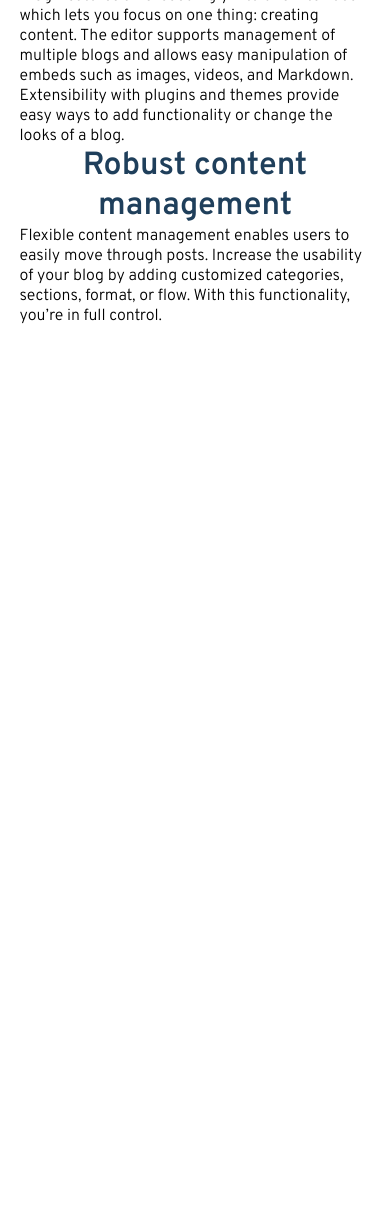
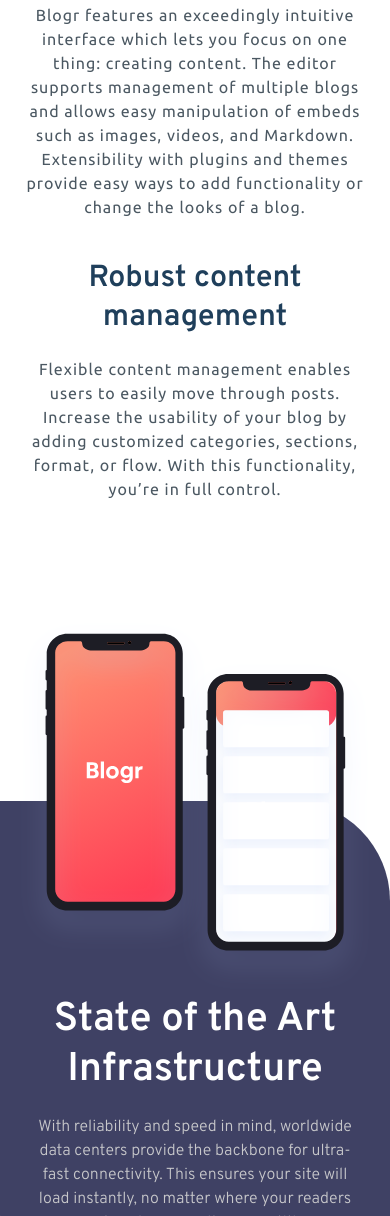
Before and after one commit to angelo24782/blogr-landing-page-main, a plain HTML site: page index.html in a window 390 px wide. Shown: the part 1408-2624 px from the top of the page. Before the commit the page ends 1814 px from the top, so only its background shows below. Drawn offline with Linux system fonts and the light colour scheme.

Commit message:
Aggiunta sezione Infrastructure device mobile

```diff
--- a/css/style.css
+++ b/css/style.css
@@ -13,6 +13,8 @@
   --font-ubuntu: "Ubuntu", sans-serif;
   --gradient-very-light-red: hsl(13, 100%, 72%);
   --gradient-light-red: hsl(353, 100%, 62%);
+  --gradient-very-dark-gray-blue: hsl(237, 17%, 21%);
+  --gradient-very-dark-desaturated-blue: hsl(237, 23%, 32%);
   --padding-container: 80px 0;
   --color-white: #fff;
   --color-cta-light-red: hsl(356, 100%, 66%);
@@ -21,6 +23,7 @@
   --color-very-dark-blue: hsl(208, 49%, 24%);
   --color-very-dark-grayish-blue: hsl(207, 13%, 34%);
   --color-very-dark-black-blue: hsl(240, 10%, 16%);
+  --color-grayish-blue: hsl(240, 2%, 79%);
 }
 
 body {
@@ -109,7 +112,7 @@
 }
 
 .subtitle {
-  font-size: 2rem;
+  font-size: 1.9rem;
   color: var(--color-very-dark-blue);
   text-align: center;
 }
@@ -121,3 +124,51 @@
   background-size: contain;
   background-image: url(../images/illustration-editor-mobile.svg);
 }
+
+.designed_paragraph {
+  color: var(--color-very-dark-grayish-blue);
+  line-height: 1.5;
+  text-align: center;
+  letter-spacing: 1px;
+  font-family: var(--font-ubuntu);
+  margin-top: 20px;
+}
+
+.designed_about--margin {
+  margin-bottom: 40px;
+}
+
+.infrastructure {
+  --padding-container: 40px 0 80px;
+  position: relative;
+  color: #fff;
+  text-align: center;
+}
+
+.infrastructure::before {
+  content: "";
+  display: block;
+  width: 100%;
+  top: 30%;
+  bottom: 0;
+  position: absolute;
+  background-color: var(--gradient-very-dark-desaturated-blue);
+  z-index: -1;
+  border-radius: 0 100px 0 100px;
+}
+
+.infrastructure__title {
+  font-size: 2.5rem;
+}
+
+.infrastructure__phones {
+  width: 100%;
+}
+
+.infrastructure__paragraph {
+  color: var(--color-grayish-blue);
+  line-height: 1.5;
+  width: 90%;
+  margin: 0 auto;
+  margin-top: 20px;
+}
--- a/index.html
+++ b/index.html
@@ -54,7 +54,7 @@
         <div class="designed_container">
           <div class="designed_illustration"></div>
           <div class="designed_text">
-            <div class="designed_about">
+            <div class="designed_about designed_about--margin">
               <h2 class="subtitle">Introducing an extensible editor</h2>
               <p class="designed_paragraph">
                 Blogr features an exceedingly intuitive interface which lets you
@@ -77,6 +77,27 @@
           </div>
         </div>
       </section>
+
+      <section class="infrastructure">
+        <div class="infrastructure__container container">
+          <img
+            src="images/illustration-phones.svg"
+            alt="phones"
+            class="infrastructure__phones"
+          />
+          <div class="infrastructure__texts">
+            <h2 class="infrastructure__title">
+              State of the Art Infrastructure
+            </h2>
+            <p class="infrastructure__paragraph">
+              With reliability and speed in mind, worldwide data centers provide
+              the backbone for ultra-fast connectivity. This ensures your site
+              will load instantly, no matter where your readers are, keeping
+              your site competitive.
+            </p>
+          </div>
+        </div>
+      </section>
     </main>
   </body>
 </html>
```
